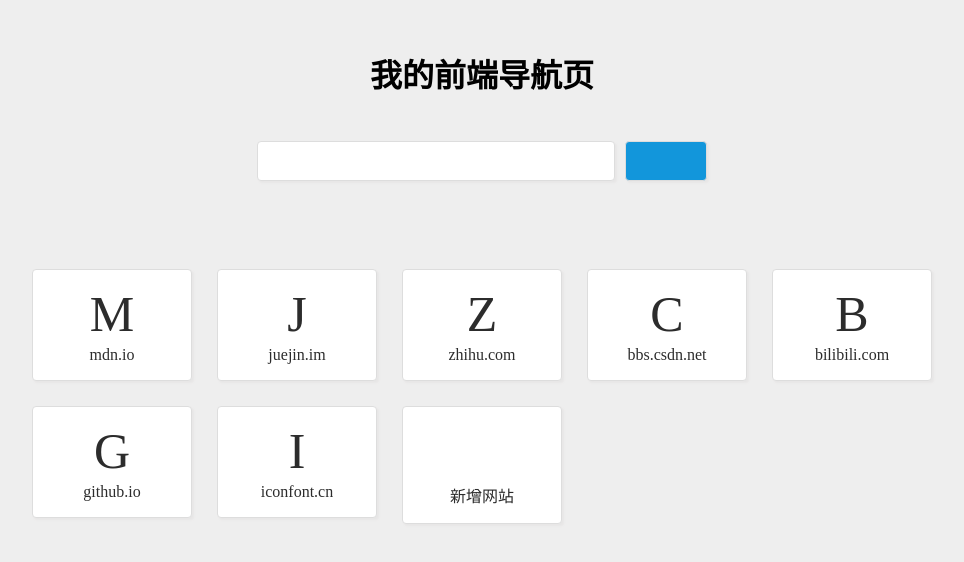
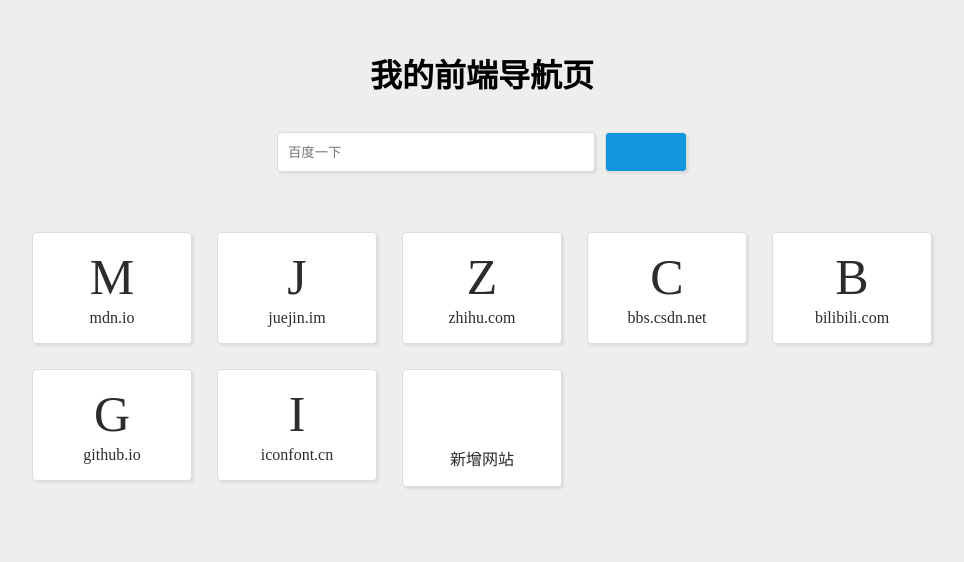
Before and after one commit to oqq1998/navigation-1, a website: page src/index.html in a window 1280 px wide. Shown: the whole page, without its empty margins (158-1122 px from the left). Drawn offline with nearby package versions, Linux system fonts and the light colour scheme.

Commit message:
styles changed

```diff
--- a/src/index.html
+++ b/src/index.html
@@ -12,7 +12,7 @@
     <header class="globalHeader">
         <h1>我的前端导航页</h1>
         <form class="searchForm" method="get" action="https://www.baidu.com/s">
-            <input name="wd" type="text">
+            <input name="wd" type="text" placeholder="百度一下">
             <button type="submit">
                 <svg class="icon">
                 <use xlink:href="#icon-search"></use>
--- a/src/style.css
+++ b/src/style.css
@@ -35,24 +35,28 @@
 h1{
     display: flex;
     justify-content: center;
-    margin-bottom: 45px;
-    margin-top: -30px;
+    margin-bottom: 36px;
+
 }
 .globalHeader{
-    margin: 24px 20px;
+    margin: 30px 20px;
 }
 @media(min-width:500px){
     .globalHeader{
-        margin: 80px 20px 88px;
+        margin-top: 80px;
+        margin-bottom: 60px;
+    }
+    h1{
+        margin-top: -30px;
     }
 }
 .globalHeader> .searchForm{
     display:flex;
-    justify-content: space-between;
+    justify-content: center;
 }
 @media(min-width:500px){
     .searchForm{
-        max-width: 450px;
+        max-width: 410px;
         margin-left:auto;
         margin-right: auto;
         /* 当元素有最大宽度时可用以上方法居中 */
@@ -67,7 +71,7 @@
     border:1px solid #ddd;
     /* 覆盖原始input边框 */
     border-radius: 4px;
-    box-shadow:2px 2px 2px rgb(231, 230, 230) ;
+    box-shadow:2px 2px 2px rgb(221, 221, 221) ;
 }
 .globalHeader> .searchForm > button{
     white-space: nowrap;
@@ -80,7 +84,8 @@
     border:1px solid #ddd;
     border-radius: 4px;
     background: #1296db;
-    box-shadow:2px 2px 2px rgb(231, 230, 230) ;
+    box-shadow:2px 2px 2px rgb(221, 221, 221) ;
+    cursor: pointer;
 }
 .globalHeader> .searchForm > button .icon{
     width:24px;
@@ -93,10 +98,9 @@
 }
 
 .siteList{
-    margin:32px 20px;
+    margin:30px 20px;
     display: flex;
     flex-wrap: wrap;
-    margin-right:25px ;
     justify-content: space-between;
 }
 @media(min-width:500px){
@@ -130,7 +134,7 @@
     position: relative;
     cursor: pointer;
     /* 悬浮时指针显示手形 */
-    box-shadow:2px 2px 2px rgb(231, 230, 230) ;
+    box-shadow:2px 2px 2px rgb(221, 221, 221) ;
 }
 .siteList >li .site> .logo{
     color:#2c2c2c;
@@ -170,7 +174,7 @@
     align-items: center;
     flex-direction: column;
     cursor: pointer;
-    box-shadow:2px 2px 2px rgb(231, 230, 230) ;
+    box-shadow:2px 2px 2px rgb(221, 221, 221) ;
 }
 .siteList >li .addButton .icon{
     width: 56px;
```
Also changed, not shown: README.md, dist/index.html, 4 other files.
